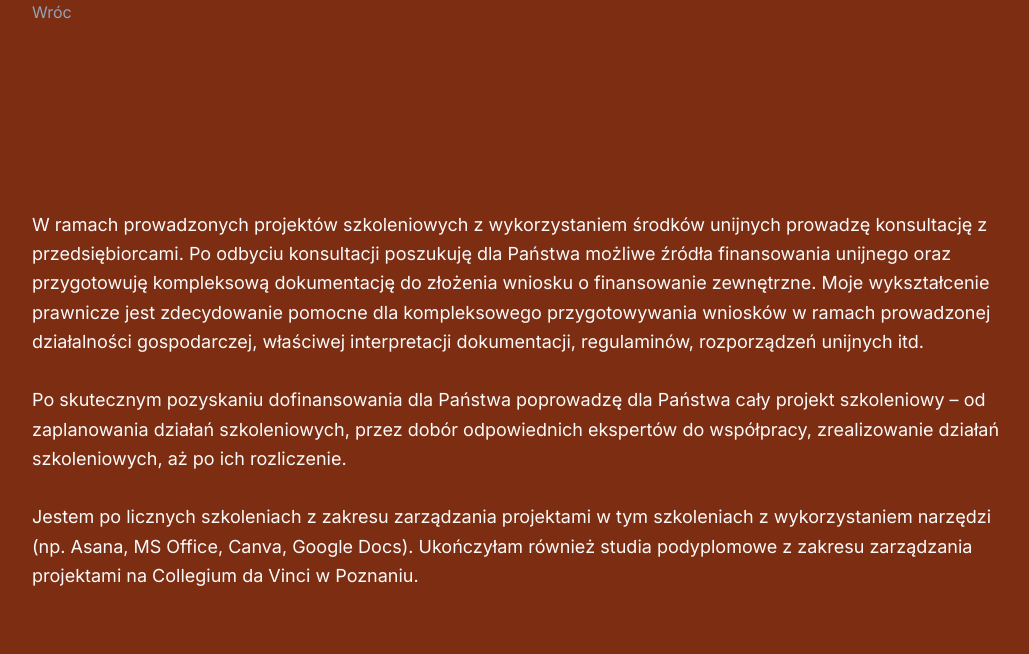
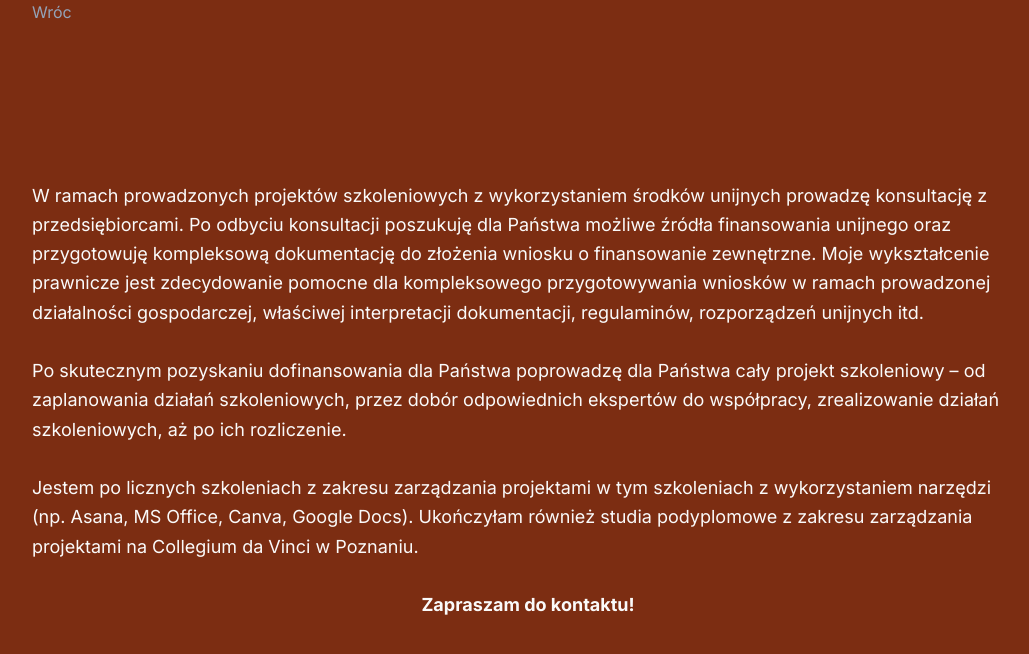
Before and after one commit to kainpets/marta-zarzadzanie, a Next.js app: page /o-mnie in a window 1280 px wide. Shown: the top 654 px of the page, without its empty margins (112-1141 px from the left). Built offline with nearby package versions, Linux system fonts and the light colour scheme.

Commit message:
zapraszam do kontaktu

```diff
--- a/src/app/o-mnie/page.tsx
+++ b/src/app/o-mnie/page.tsx
@@ -15,6 +15,8 @@ const page = () => {
         <br />
         <p> Jestem po licznych szkoleniach z zakresu zarządzania projektami w tym szkoleniach z wykorzystaniem narzędzi (np. Asana, MS Office, Canva, Google Docs). Ukończyłam również studia podyplomowe z zakresu zarządzania projektami na Collegium da Vinci w Poznaniu.
         </p>
+        <br />
+        <p className="font-bold text-center">Zapraszam do kontaktu!</p>
       </div>
     </div>
   )
```
